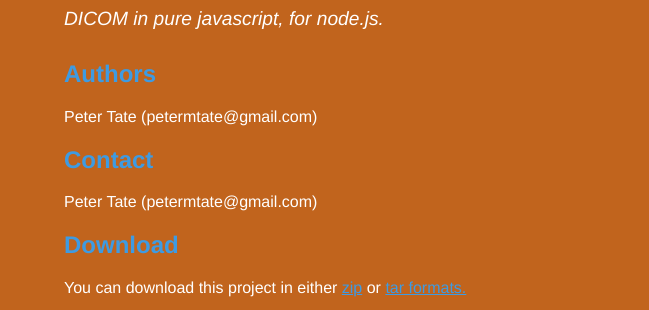
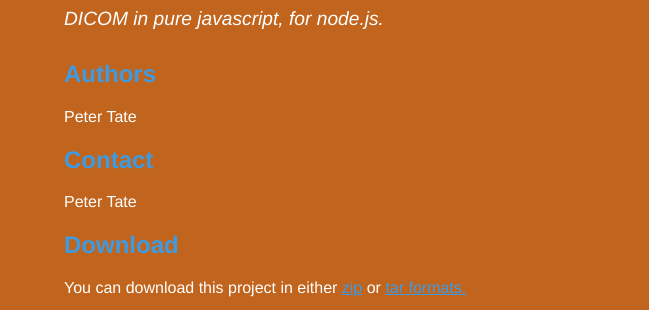
Before and after one commit to petermtate/jsDICOM, a plain HTML site: page index.html in a window 1280 px wide. Shown: the part 133-443 px from the top of the page, 226-875 px from the left. Drawn offline with Linux system fonts and the light colour scheme; grey boxes are pictures that could not be loaded.

Commit message:
fixed title and cleaned up the content

```diff
--- a/index.html
+++ b/index.html
@@ -3,7 +3,7 @@
 <head>
   <meta charset='utf-8'>
 
-  <title>petermtate/jsDICOM @ GitHub</title>
+  <title>jsDICOM - Javascript DICOM</title>
 
   <style type="text/css">
     body {
@@ -59,13 +59,13 @@
 
 
       <h2>Authors</h2>
-      <p>Peter Tate (petermtate@gmail.com)
+      <p>Peter Tate
 <br/>      </p>
 
 
 
       <h2>Contact</h2>
-      <p>Peter Tate (petermtate@gmail.com)
+      <p>Peter Tate
 <br/>      </p>
 
 
```
